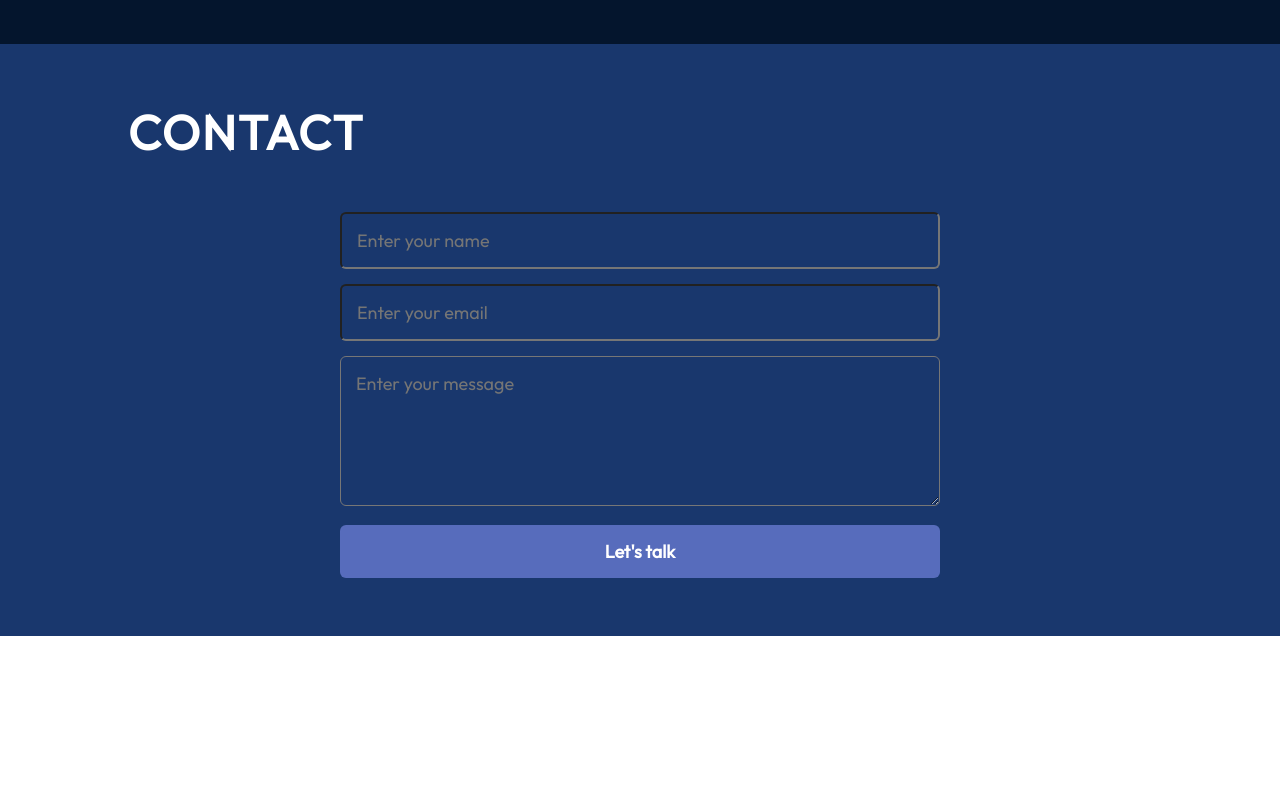
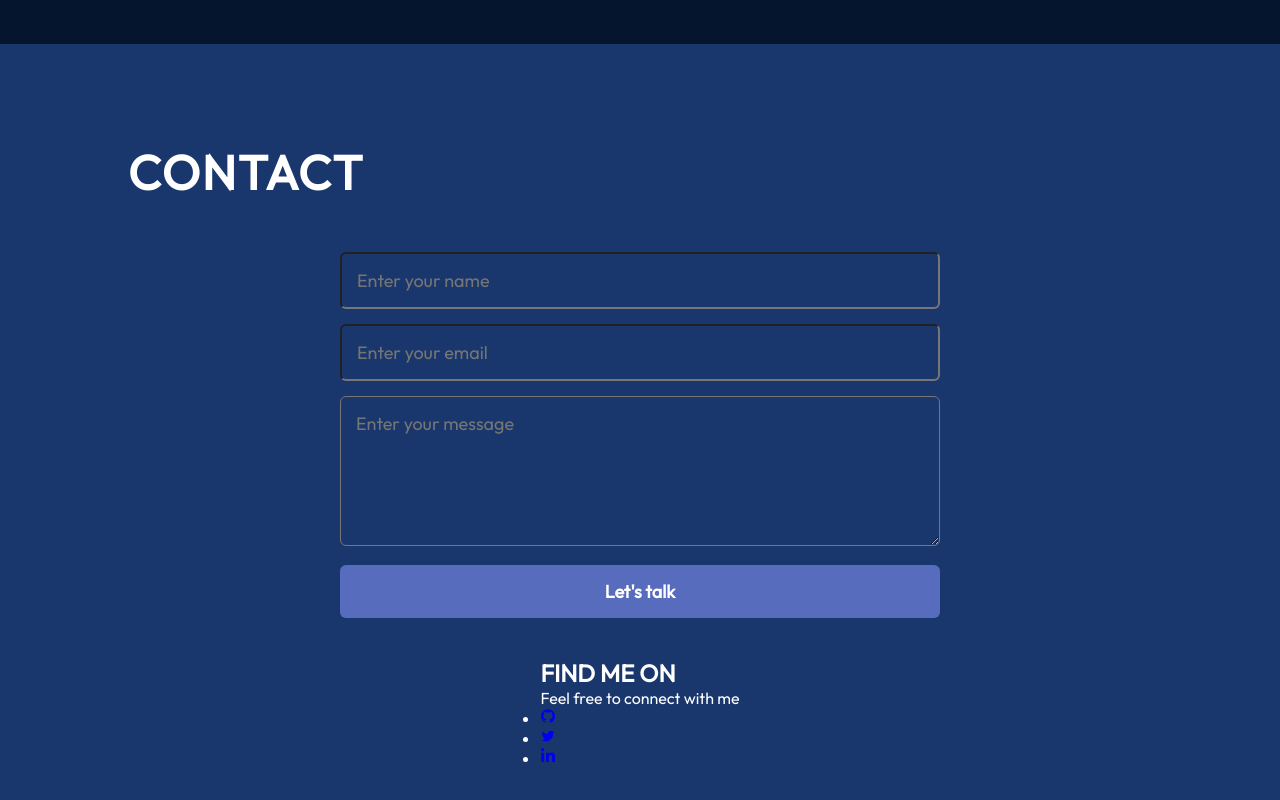
Before and after one commit to VedantModhave/Vedant-Modhave-Portfolio, a React (Vite) app: page / in a window 1280 px wide. Shown: the part 3928-4728 px from the top of the page. Before the commit the page ends 4564 px from the top, so only its background shows below. Built offline with nearby package versions, Linux system fonts and the light colour scheme.

Commit message:
Update Contact.jsx

```diff
--- a/src/components/Contact/Contact.jsx
+++ b/src/components/Contact/Contact.jsx
@@ -1,5 +1,9 @@
 import React, { useState } from "react";
 import styles from "./Contact.module.css";
+import { AiFillGithub, AiOutlineTwitter } from "react-icons/ai";
+import { FaLinkedinIn } from "react-icons/fa";
+import { ToastContainer, toast } from "react-toastify";
+import 'react-toastify/dist/ReactToastify.css';
 
 export const Contact = () => {
   const [formData, setFormData] = useState({
@@ -25,12 +29,33 @@ export const Contact = () => {
       },
       body: new URLSearchParams(formData).toString(),
     })
-      .then(() => alert("Message sent successfully!"))
-      .catch((error) => alert("Error sending message. Please try again later."));
+      .then(() => {
+        toast.success("Message sent successfully!", {
+          iconTheme: {
+            primary: '#add8e6', // Light blue tick color
+            secondary: '#ffffff', // White background for the icon
+          },
+          progressStyle: {
+            background: '#add8e6', // Light blue progress bar
+          },
+        });
+      })
+      .catch((error) => {
+        toast.error("Error sending message. Please try again later.", {
+          iconTheme: {
+            primary: '#add8e6', // Light blue tick color
+            secondary: '#ffffff', // White background for the icon
+          },
+          progressStyle: {
+            background: '#add8e6', // Light blue progress bar
+          },
+        });
+      });
   };
 
   return (
     <section id="contact" className={styles.container}>
+      <ToastContainer />
       <div className={styles.text}>
         <h2>CONTACT</h2>
       </div>
@@ -68,6 +93,44 @@ export const Contact = () => {
           Let's talk
         </button>
       </form>
+      <div className={styles.socialContainer}>
+        <h1>FIND ME ON</h1>
+        <p>
+          Feel free to <span className={styles.purple}>connect </span>with me
+        </p>
+        <ul className={styles.socialLinks}>
+          <li className={styles.socialIcon}>
+            <a
+              href="https://github.com/VedantModhave"
+              target="_blank"
+              rel="noreferrer"
+              className={styles.iconColour}
+            >
+              <AiFillGithub />
+            </a>
+          </li>
+          <li className={styles.socialIcon}>
+            <a
+              href="https://twitter.com/VedantModhave"
+              target="_blank"
+              rel="noreferrer"
+              className={styles.iconColour}
+            >
+              <AiOutlineTwitter />
+            </a>
+          </li>
+          <li className={styles.socialIcon}>
+            <a
+              href="https://www.linkedin.com/in/vedant-modhave/"
+              target="_blank"
+              rel="noreferrer"
+              className={styles.iconColour}
+            >
+              <FaLinkedinIn />
+            </a>
+          </li>
+        </ul>
+      </div>
     </section>
   );
 };
```
